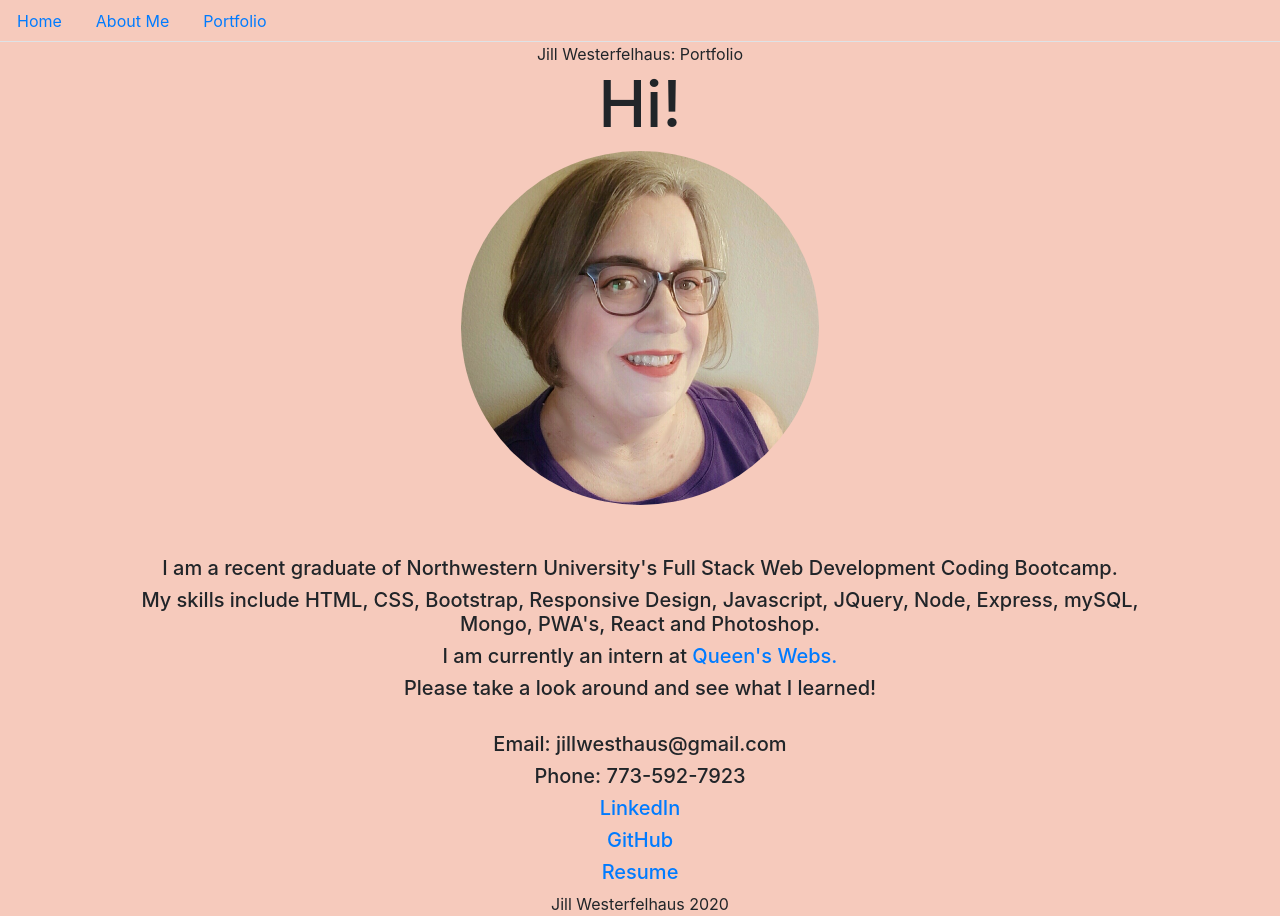
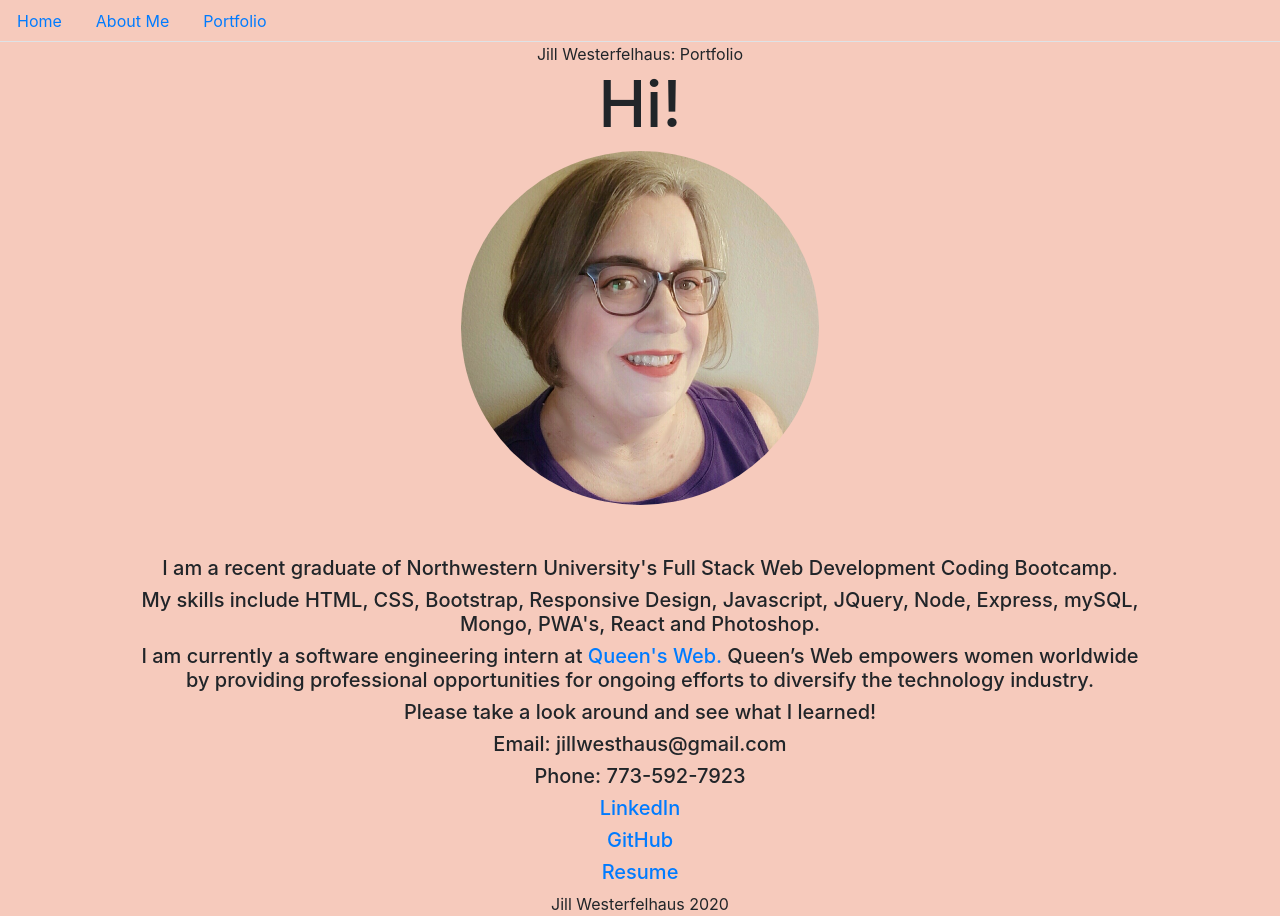
Before and after one commit to JIllWesterfelhaus/reactportfolio2, a React (Create React App) app in the folder client/: page / in a window 1280 px wide. Built offline with nearby package versions, Linux system fonts and the light colour scheme.

Commit message:
updated Home and About Me

```diff
--- a/client/src/components/pages/AboutMe.js
+++ b/client/src/components/pages/AboutMe.js
@@ -8,7 +8,7 @@ function About() {
             <h2>About Me</h2>
             <div className="aboutMe">
                 <div className="Headshot">
-        <img className="rounded-circle" style={{width: "25%"}} src={Headshot} alt="Jill Westerfelhaus" />
+                    <img className="rounded-circle" style={{ width: "25%" }} src={Headshot} alt="Jill Westerfelhaus" />
                 </div>
                 <div className="row d-flex justify-content-center">
                     <p>I am a recent graduate of Northwestern University's Full Stack Web Development Coding Bootcamp. What I like about web development is the moment when you click a button and a real working webpage that you made pops up. It reminds me of my days working in darkroom photography, watching an image come up in the tray of developer, under the glow of a safelight.</p>
@@ -19,7 +19,7 @@ function About() {
             <h5 className="text-center">Phone:  773-592-7923</h5>
             <h5 className="text-center"><a href="https://www.linkedin.com/in/jill-westerfelhaus-a821761a/" target="_blank">LinkedIn</a></h5>
             <h5 className="text-center"><a href="https://github.com/JIllWesterfelhaus" target="_blank">GitHub</a></h5>
-    <h5 className="text-center"><a href="https://drive.google.com/file/d/1uI29ld_OinWKOvuB_AKhaZKmx78qHQEb/view?usp=sharing" target="_blank">Resume</a></h5>
+            <h5 className="text-center"><a href="https://drive.google.com/file/d/1FVScz6kf1SYsEtsvBaCVVTNJ3bh4xsep/view?usp=sharing" target="_blank">Resume</a></h5>
         </div>
     );
 }
--- a/client/src/components/pages/Home.js
+++ b/client/src/components/pages/Home.js
@@ -14,16 +14,15 @@ function Home() {
 
       <h5 className="text-center">My skills include HTML, CSS, Bootstrap, Responsive Design, Javascript, JQuery, Node, Express, mySQL, Mongo, PWA's, React and Photoshop.</h5>
 
-      <h5 className="text-center">I am currently an intern at <a href="https://www.queensweb.org/" target="_blank">Queen's Webs.</a></h5>
+      <h5 className="text-center">I am currently a software engineering intern at <a href="https://www.queensweb.org/" target="_blank">Queen's Web.</a>  Queen’s Web empowers women worldwide by providing professional opportunities for ongoing efforts to diversify the technology industry.</h5>
 
       <h5 className="text-center">Please take a look around and see what I learned!</h5>
 
-      <br></br>
       <h5 className="text-center">Email:  jillwesthaus@gmail.com</h5>
       <h5 className="text-center">Phone:  773-592-7923</h5>
       <h5 className="text-center"><a href="https://www.linkedin.com/in/jill-westerfelhaus-a821761a/" target="_blank">LinkedIn</a></h5>
       <h5 className="text-center"><a href="https://github.com/JIllWesterfelhaus" target="_blank">GitHub</a></h5>
-      <h5 className="text-center"><a href="https://drive.google.com/file/d/1uI29ld_OinWKOvuB_AKhaZKmx78qHQEb/view?usp=sharing" target="_blank">Resume</a></h5>
+      <h5 className="text-center"><a href="https://drive.google.com/file/d/1FVScz6kf1SYsEtsvBaCVVTNJ3bh4xsep/view?usp=sharing" target="_blank">Resume</a></h5>
 
     </div>
 
```
Lines whose indentation alone changed are shown as unchanged.
